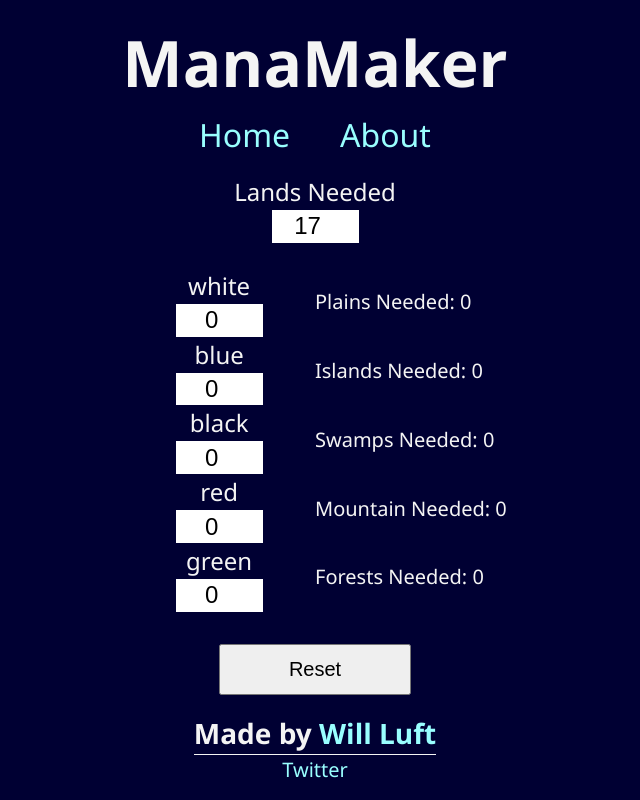
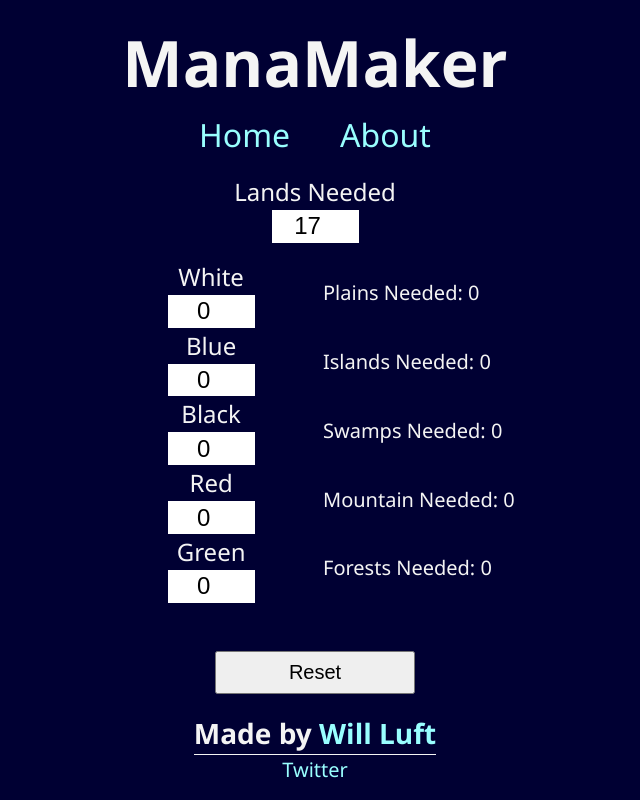
Before and after one commit to wdluft/manamaker-version-2, a React app: page / in a window 1280 px wide. Shown: the whole page, without its empty margins (325-965 px from the left). Built offline with nearby package versions, Linux system fonts and the light colour scheme.

Commit message:
Added prop-types

```diff
--- a/src/components/calculator/Calculator.js
+++ b/src/components/calculator/Calculator.js
@@ -25,12 +25,13 @@ const StyledCalculator = styled.section`
   max-width: 750px;
   display: grid;
   grid-template-columns: repeat(2, 1fr);
+  grid-gap: 1rem;
 
   button {
     grid-column: 1/3;
     margin: 2rem auto 0;
     width: 50%;
-    padding: 0.75rem;
+    padding: 0.5rem;
     font-size: 1.25rem;
   }
 `;
--- a/src/components/calculator/LandType.js
+++ b/src/components/calculator/LandType.js
@@ -1,16 +1,19 @@
-import React from 'react'
+import React from 'react';
 import styled from 'styled-components';
+import PropTypes from 'prop-types';
 
-const LandType = ({ manaColor }) => {
-  return (
-    <StyledP>
-      {manaColor.landType} Needed: {manaColor.sourcesNeeded}
-    </StyledP>
-  )
-}
+const LandType = ({ manaColor }) => (
+  <StyledP>
+    {manaColor.landType} Needed: {manaColor.sourcesNeeded}
+  </StyledP>
+);
 
-export default LandType
+export default LandType;
 
 const StyledP = styled.p`
   font-size: 1.25rem;
 `;
+
+LandType.propTypes = {
+  manaColor: PropTypes.object.isRequired,
+};
--- a/src/components/calculator/LandTypes.js
+++ b/src/components/calculator/LandTypes.js
@@ -1,13 +1,12 @@
-import React from 'react'
-import LandType from './LandType'
+import React from 'react';
 import styled from 'styled-components';
+import LandType from './LandType';
 
-import { CalculatorContext } from '../../contexts/CalculatorContext'
+import { CalculatorContext } from '../../contexts/CalculatorContext';
 
-const LandTypes = () => {
-
-  return <CalculatorContext.Consumer>
-    {(context) => {
+const LandTypes = () => (
+  <CalculatorContext.Consumer>
+    {context => {
       const { manaColors } = context;
       return (
         <StyledLands>
@@ -15,13 +14,12 @@ const LandTypes = () => {
             <LandType key={color.id} manaColor={color} />
           ))}
         </StyledLands>
-      )
+      );
     }}
   </CalculatorContext.Consumer>
+);
 
-}
-
-export default LandTypes
+export default LandTypes;
 
 const StyledLands = styled.div`
   display: flex;
--- a/src/components/calculator/ManaInput.js
+++ b/src/components/calculator/ManaInput.js
@@ -1,28 +1,40 @@
 import React from 'react';
 import styled from 'styled-components';
+import PropTypes from 'prop-types';
 import { Input } from '../styledComponents/StyledInput';
 import { Label } from '../styledComponents/StyledLabel';
 
-import { CalculatorContext } from '../../contexts/CalculatorContext'
+import { CalculatorContext } from '../../contexts/CalculatorContext';
 
-const ManaInput = ({ manaColor }) => {
-
-  return <CalculatorContext.Consumer>
-    {(context) => {
+const ManaInput = ({ manaColor }) => (
+  <CalculatorContext.Consumer>
+    {context => {
       const { updatePips } = context;
 
       return (
         <StyledManaInput>
           <Label htmlFor={manaColor.color}>{manaColor.color}</Label>
-          <Input type="number" name={manaColor.color} id="color" min="0" value={manaColor.pips} step='1' max='150' onChange={updatePips}/>
+          <Input
+            type="number"
+            name={manaColor.color}
+            id="color"
+            min="0"
+            value={manaColor.pips}
+            step="1"
+            max="150"
+            onChange={updatePips}
+          />
         </StyledManaInput>
-      )
+      );
     }}
   </CalculatorContext.Consumer>
+);
 
-}
+export default ManaInput;
 
-export default ManaInput
+ManaInput.propTypes = {
+  manaColor: PropTypes.object.isRequired,
+};
 
 const StyledManaInput = styled.div`
   display: flex;
--- a/src/components/calculator/ManaInputs.js
+++ b/src/components/calculator/ManaInputs.js
@@ -2,12 +2,11 @@ import React from 'react';
 import styled from 'styled-components';
 import ManaInput from './ManaInput';
 
-import { CalculatorContext } from '../../contexts/CalculatorContext'
+import { CalculatorContext } from '../../contexts/CalculatorContext';
 
-const ManaInputs = () => {
-
-  return <CalculatorContext.Consumer>
-    {(context) => {
+const ManaInputs = () => (
+  <CalculatorContext.Consumer>
+    {context => {
       const { manaColors } = context;
       return (
         <StyledManaInputs>
@@ -15,13 +14,12 @@ const ManaInputs = () => {
             <ManaInput key={manaColor.id} manaColor={manaColor} />
           ))}
         </StyledManaInputs>
-      )
+      );
     }}
   </CalculatorContext.Consumer>
+);
 
-}
-
-export default ManaInputs
+export default ManaInputs;
 
 const StyledManaInputs = styled.div`
   display: flex;
--- a/src/components/calculator/TotalLandsNeeded.js
+++ b/src/components/calculator/TotalLandsNeeded.js
@@ -36,5 +36,4 @@ const StyledDiv = styled.div`
   display: flex;
   flex-direction: column;
   align-items: center;
-  margin-bottom: 25px;
 `;
--- a/src/components/footer/Footer.js
+++ b/src/components/footer/Footer.js
@@ -24,6 +24,7 @@ const Footer = () => (
 export default Footer;
 
 const StyledFooter = styled.footer`
+  background-color: var(--dark-color);
   position: fixed;
   bottom: 0;
   left: 0;
--- a/src/components/styledComponents/StyledLabel.js
+++ b/src/components/styledComponents/StyledLabel.js
@@ -1,6 +1,7 @@
 import styled from 'styled-components';
 
 export const Label = styled.label`
+  text-transform: capitalize;
   font-size: 1.25rem;
 
   @media (min-width: 500px) {
```
